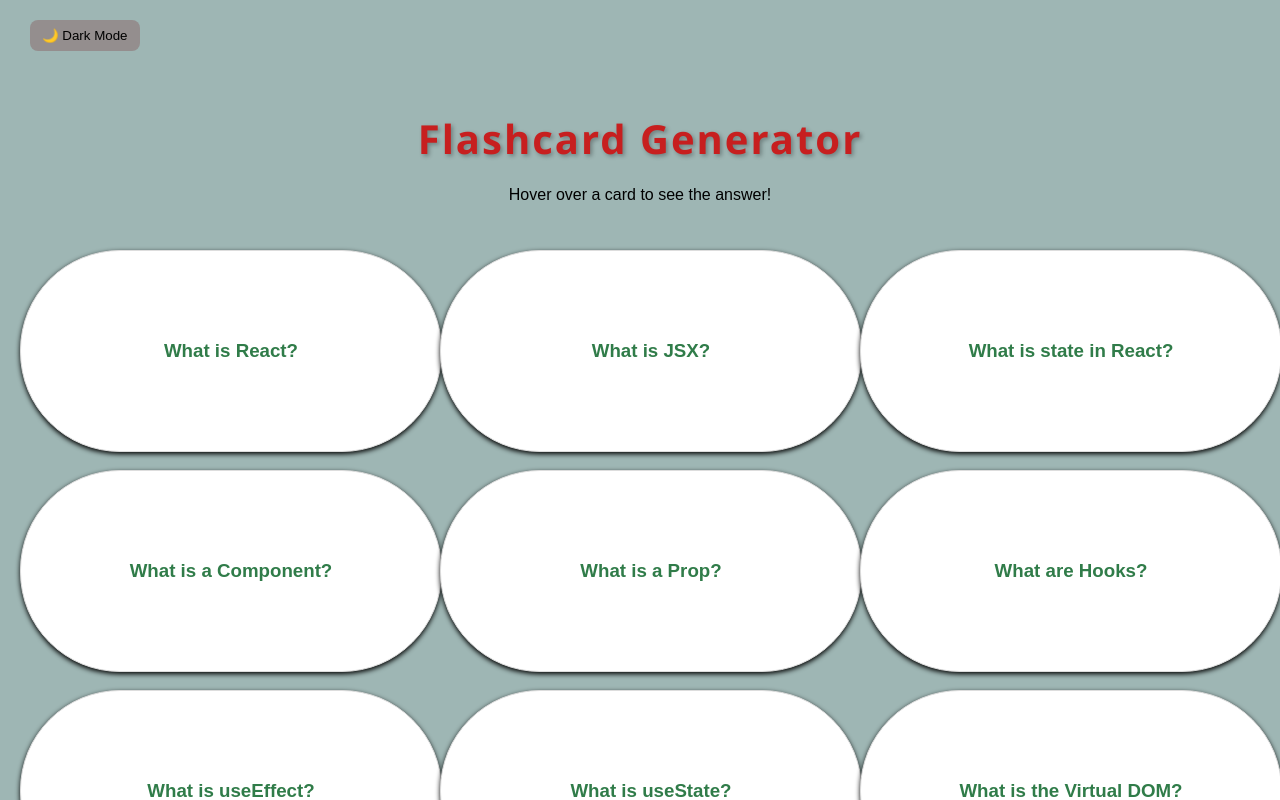
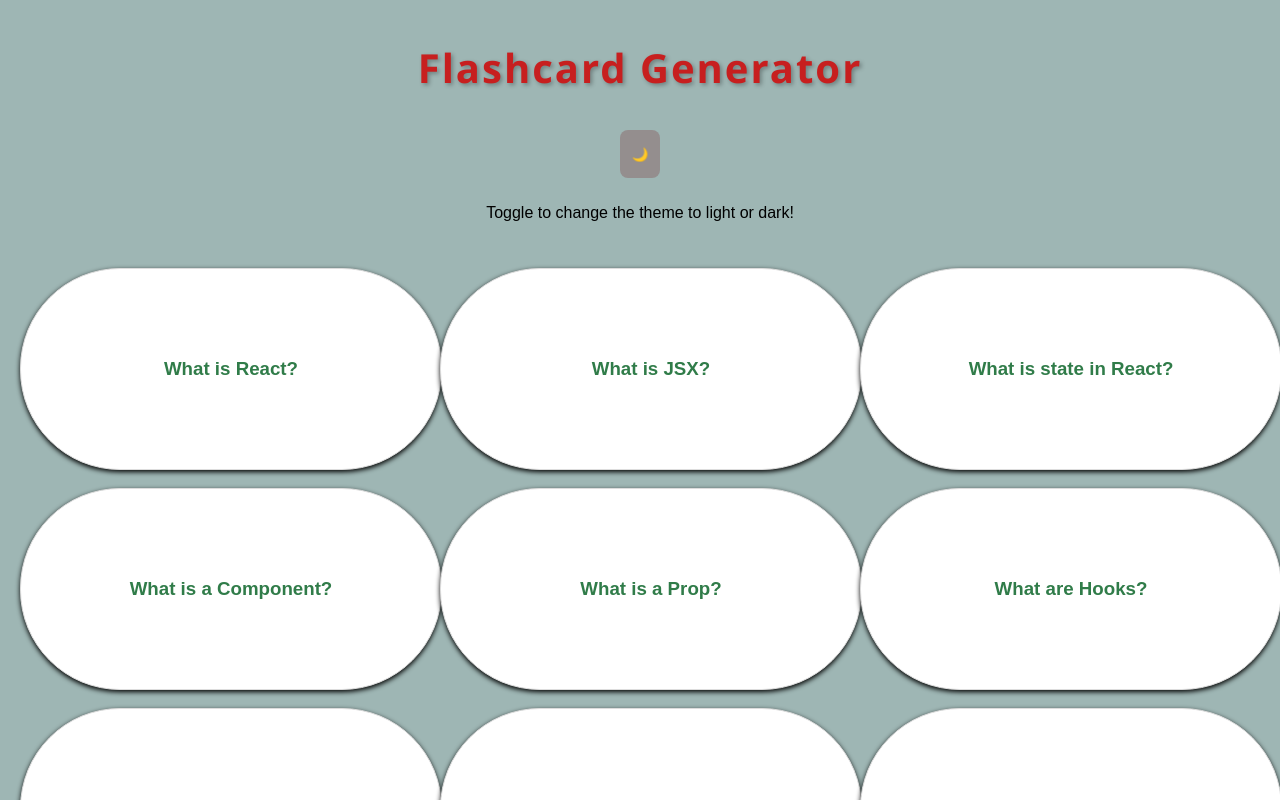
Before and after one commit to Akshansh97/Flashcard-App, a Next.js app: page / in a window 1280 px wide. Shown: the top 800 px of the page. Built offline with nearby package versions, Linux system fonts and the light colour scheme.

Commit message:
changes in dark theme feature

```diff
--- a/components/ThemeToggle.js
+++ b/components/ThemeToggle.js
@@ -21,17 +21,18 @@ export default function ThemeToggle() {
     <button
       onClick={() => setTheme(theme === "dark" ? "light" : "dark")} // Toggle theme
       style={{
-        padding: "8px 12px",
+        padding: "12px",
         borderRadius: "8px",
         cursor: "pointer",
         background: theme === "dark" ? "#333" : "#948e8eff",
         color: theme === "dark" ? "#fff" : "#000",
         border: "none",
-        margin: "10px",
+        height: "3rem",
+        marginTop: "5px",
         transition: "all 0.3s ease", // Smooth transition when theme changes
       }}
     >
-      {theme === "dark" ? "☀️ Light Mode" : "🌙 Dark Mode"}
+      {theme === "dark" ? "☀️" : "🌙"}
     </button>
   );
 }
--- a/pages/index.js
+++ b/pages/index.js
@@ -19,20 +19,22 @@ export default function Home() {
       }}
     >
       {/* Header with Theme Toggle */}
-      <header
-        style={{
-          display: "flex",
-          justifyContent: "flex-start",
-          padding: "10px 20px",
-        }}
-      >
-        <ThemeToggle />
-      </header>
+      <header></header>
 
       {/* Main Content */}
       <main style={{ textAlign: "center", marginTop: "20px", flex: 1 }}>
-        <h1>Flashcard Generator</h1>
-        <p>Hover over a card to see the answer!</p>
+        <h1
+
+        >
+          Flashcard Generator
+
+        </h1>{" "}
+        <p  style={{
+            display: "flex",
+            justifyContent: "center",
+            padding: "10px 20px",
+          }}> <ThemeToggle /></p>
+        <p>Toggle to change the theme to light or dark!</p>
         <FlashcardList cards={flashcards} />
       </main>
     </div>
```
